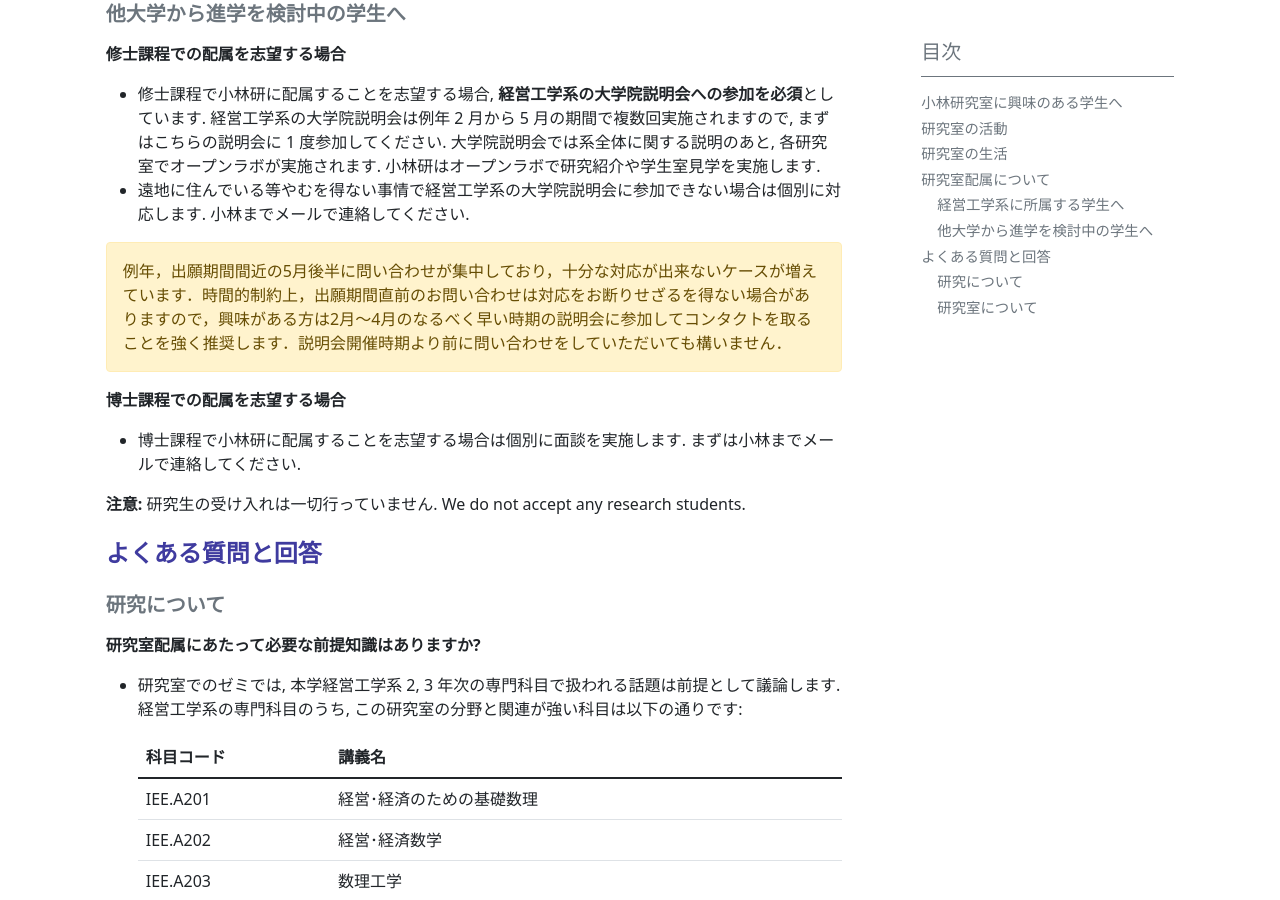
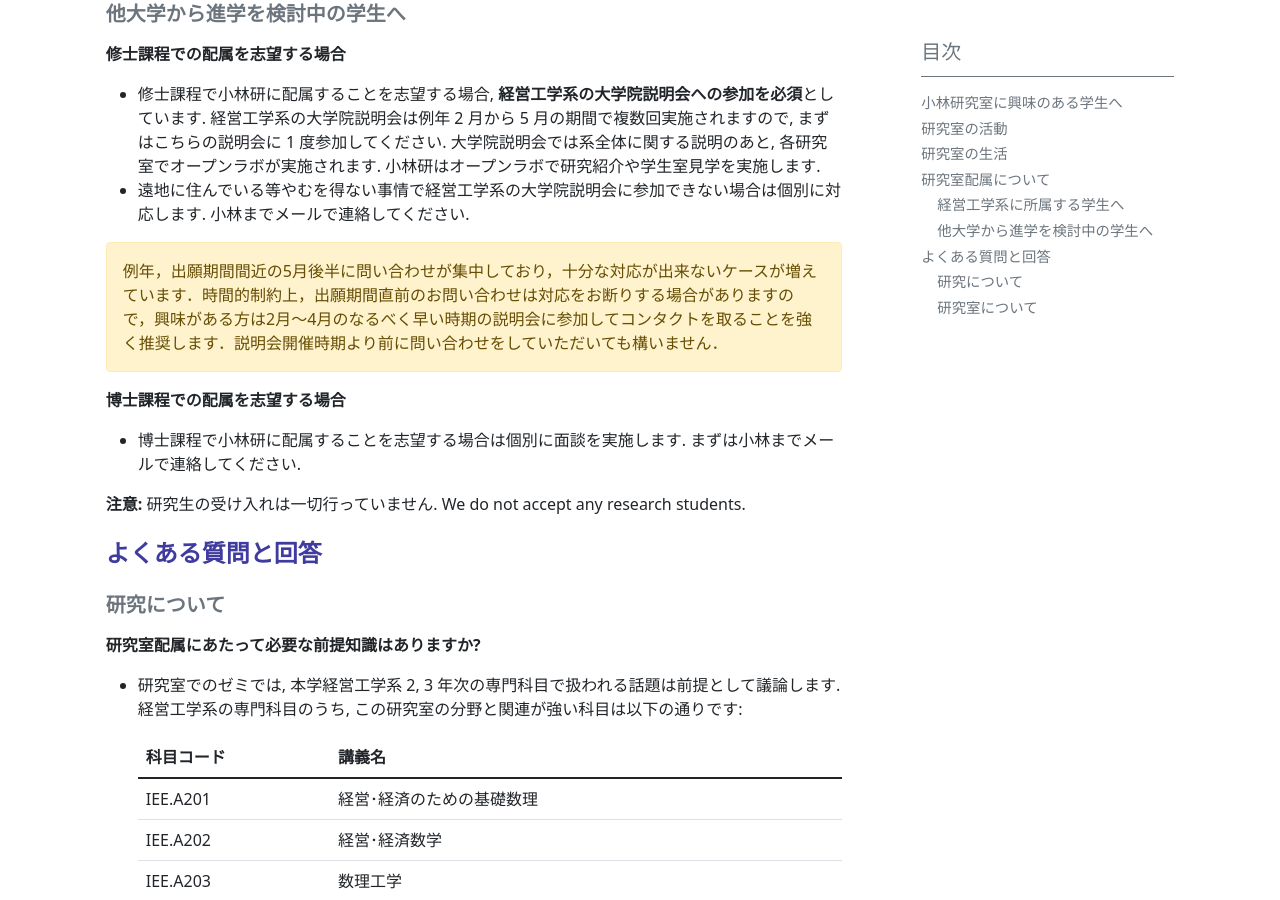
Before and after one commit to isct-koba-lab/isct-koba-lab.github.io, a Jekyll site: the page built from pages/for-students.md, in a window 1280 px wide and 900 px high, scrolled down 1348 px. Built offline with Jekyll 4.4.1, drawn with Linux system fonts in a browser that asks for light colours.

Commit message:
update for-student

```diff
--- a/pages/for-students.md
+++ b/pages/for-students.md
@@ -49,7 +49,7 @@ toc: true
 - 遠地に住んでいる等やむを得ない事情で経営工学系の大学院説明会に参加できない場合は個別に対応します. 小林までメールで連絡してください.
 
 {:.alert .alert-warning}
-例年，出願期間間近の5月後半に問い合わせが集中しており，十分な対応が出来ないケースが増えています．時間的制約上，出願期間直前のお問い合わせは対応をお断りせざるを得ない場合がありますので，興味がある方は2月〜4月のなるべく早い時期の説明会に参加してコンタクトを取ることを強く推奨します．説明会開催時期より前に問い合わせをしていただいても構いません．
+例年，出願期間間近の5月後半に問い合わせが集中しており，十分な対応が出来ないケースが増えています．時間的制約上，出願期間直前のお問い合わせは対応をお断りする場合がありますので，興味がある方は2月〜4月のなるべく早い時期の説明会に参加してコンタクトを取ることを強く推奨します．説明会開催時期より前に問い合わせをしていただいても構いません．
 
 **博士課程での配属を志望する場合**
 - 博士課程で小林研に配属することを志望する場合は個別に面談を実施します. まずは小林までメールで連絡してください.
```
